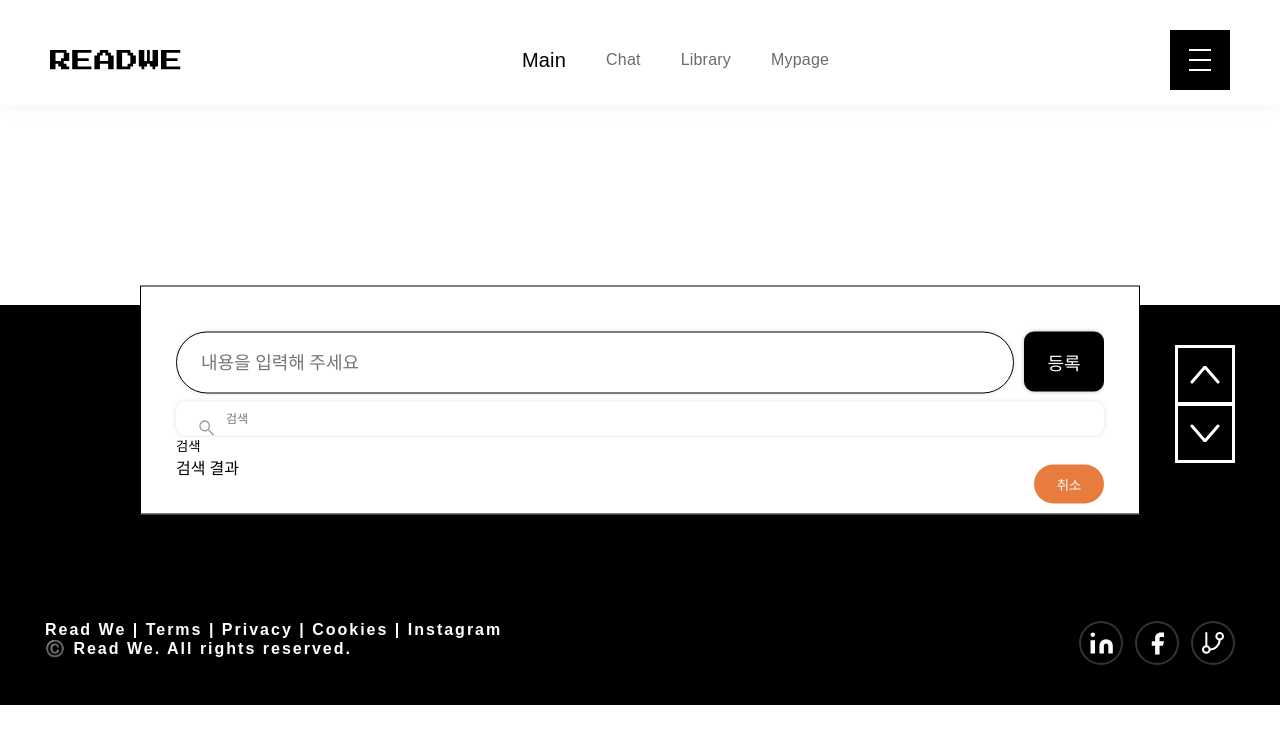
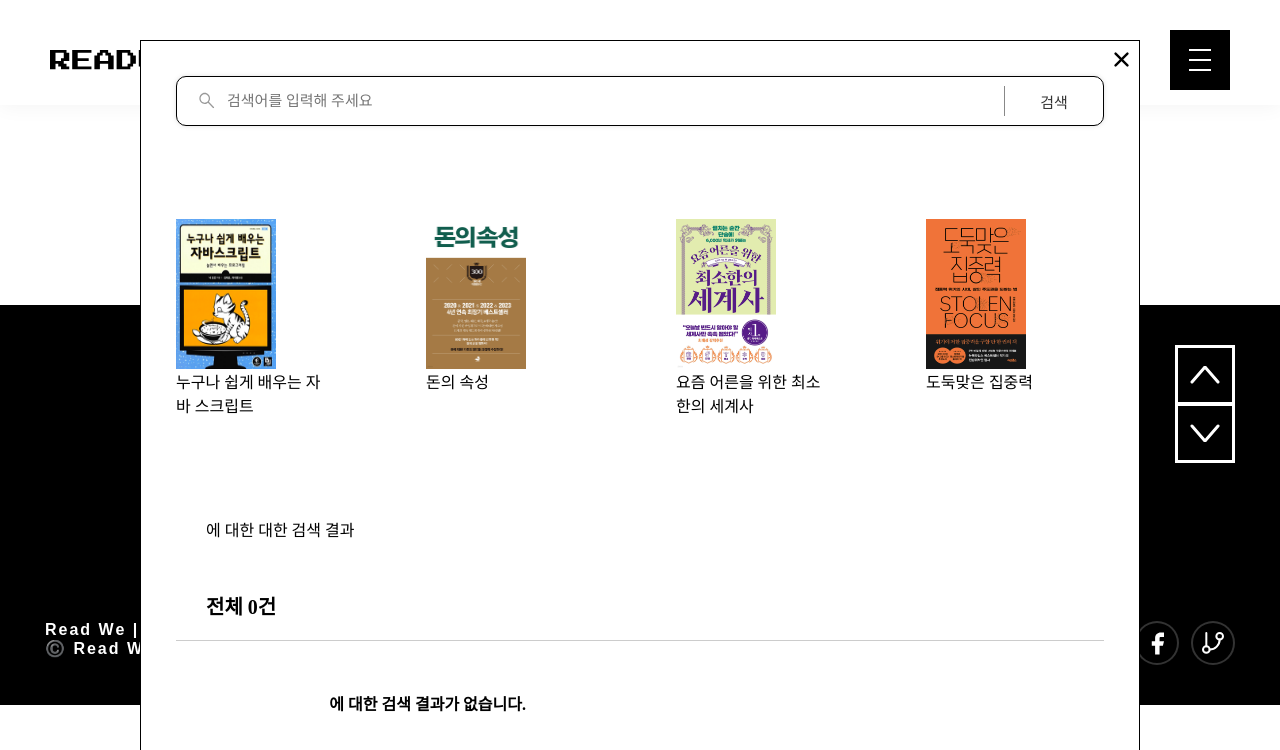
Before and after one commit to FRONTENDSCHOOL7/final-13-read-we, a React (Create React App) app: page /search in a window 1280 px wide. Shown: the top 750 px of the page. Built offline with nearby package versions, Linux system fonts and the light colour scheme; a web font is replaced by a local one.

Commit message:
Feat,Docs-Re: 책검색 기능, 검색결과 case기능 추가

```diff
--- a/src/pages/main/SearchModal.jsx
+++ b/src/pages/main/SearchModal.jsx
@@ -1,27 +1,48 @@
 import React, { useState, useEffect } from 'react';
 import styles from './css/SearchModal.module.css';
 import axios from 'axios';
-import { IconIpt, BtnIpt } from '../../components/input/IptStyleEtc';
+import { IconIpt } from '../../components/input/IptStyleEtc';
 import { BasicIpt } from '../../components/input/IptStyle';
 import { BasicBtn } from '../../components/button/BtnStyle';
+import { SearchIpt } from '../../components/input/IptStyleEtc';
 
 const SearchModal = ({ hideModal }) => {
   const [searchBook, setSearchBook] = useState([]); // 책검색 결과
   const [bookName, setBookName] = useState(null); // 책제목
+  const [searchResult, setSearchResult] = useState(true); // 검색결과 상태
 
+  // 팝업 열렸을 경우 body스크롤 방지
   useEffect(() => {
-    console.log(searchBook);
-  }, [searchBook]);
+    document.body.style.cssText = `
+          position: fixed;
+          top: -${window.scrollY}px;
+          overflow-y: scroll;
+          width: 100%;`;
+    return () => {
+      const scrollY = document.body.style.top;
+      document.body.style.cssText = '';
+      window.scrollTo(0, parseInt(scrollY || '0', 10) * -1);
+    };
+  }, []);
 
   // 알라딘 책검색
-  const fetchBook = async () => {
+  const fetchBook = async (e) => {
+    e.preventDefault();
+    //검색어가 비어있을 경우
+    if (bookName === null || bookName === '') {
+      alert('검색어를 입력해주세요.');
+      return;
+    }
+
+    console.log('검색버튼누름');
     const proxyUrl = 'https://cors-anywhere.herokuapp.com/';
-    const aladinUrl = `http://www.aladin.co.kr/ttb/api/ItemSearch.aspx?ttbkey=ttb22pqpq1534001&Query=${bookName}&QueryType=Title&MaxResults=5&start=1&SearchTarget=Book&output=JS&Version=20131101`;
+    const aladinUrl = `http://www.aladin.co.kr/ttb/api/ItemSearch.aspx?ttbkey=ttb22pqpq1534001&Query=${bookName}&QueryType=Title&MaxResults=50&start=1&SearchTarget=Book&Book&Cover=Big&output=JS&Version=20131101`;
 
     try {
       const response = await axios.get(proxyUrl + aladinUrl);
       if (response.status === 200) {
         setSearchBook(response.data.item); // API 호출 결과를 searchBook state에 저장
+        setSearchResult(bookName);
       } else {
         console.log('Error: ', response.status);
       }
@@ -31,14 +52,33 @@ const SearchModal = ({ hideModal }) => {
   };
 
   const DisplayBooks = () => {
+    // 따로 컴포넌트 처리하기.
     return searchBook.map((book, index) => {
       return (
-        <div key={index}>
-          <h3>{book.title}</h3>
-          <p>{book.author}</p>
-          <img src={book.cover} alt={book.title} />
-          <p>{book.description}</p>
-          <a href={book.link}>자세히 보기</a>
+        // eslint-disable-next-line react/jsx-key
+        <div className="modal-content row-2">
+          <div className="row-2">
+            <div className="book-info-obj">
+              <img alt="책 이미지" src={book.cover} />
+            </div>
+            <div className="book-info-text">
+              <div className={styles.disbooks_flexwrap}>
+                <strong className="book-public">
+                  <span>출판사 |</span> {book.publisher}
+                </strong>
+                <a className={styles.disbooks_link} href={book.link}>
+                  구매하기(알라딘) &gt;
+                </a>
+              </div>
+              <h3 className="book-title">{book.title}</h3>
+              <div>
+                <span className="tag orange">지은이</span>
+                <strong className="book-author">{book.author}</strong>
+              </div>
+              <p className="book-content ellipsis">{book.description}</p>
+            </div>
+            <p className="end-point" />
+          </div>
         </div>
       );
     });
@@ -46,33 +86,27 @@ const SearchModal = ({ hideModal }) => {
 
   return (
     <div className={styles.pageWrap}>
+      <button className={styles.closeBtn} onClick={hideModal}>
+        <i className="icon icon-xbtn" />
+      </button>
       <div className={styles.contentArea}>
-        <BtnIpt>
-          <BasicIpt placeholder="내용을 입력해 주세요" />
-          <BasicBtn>등록</BasicBtn>
-        </BtnIpt>
+        <SearchIpt>
           <IconIpt>
             <BasicIpt
               sm="true"
-            placeholder="검색"
+              placeholder="검색어를 입력해 주세요"
               type="text"
               value={bookName}
               onChange={(e) => setBookName(e.target.value)}
             />
             <i class="icon icon-search" />
-          <button
-            onClick={bookName !== null && bookName !== '' ? fetchBook : null}
-          >
-            검색
-          </button>
           </IconIpt>
-        {searchBook === undefined ? (
+          <BasicBtn onClick={fetchBook}>검색</BasicBtn>
+        </SearchIpt>
+
+        {searchBook.length === 0 ? (
           <>
-            <div className={styles.header}>
-              <button className={styles['more-show']} onClick={hideModal}>
-                취소
-              </button>
-            </div>
+            <div className={styles.header} />
             <div className={styles['example-books']}>
               <div>
                 <img
@@ -105,7 +139,7 @@ const SearchModal = ({ hideModal }) => {
             </div>
             <div className={styles['search-result']}>
               <h3 className={styles['show-result']}>
-                <span className={styles.emphasis}>'멋사 프론트엔드'</span>에
+                <span className={styles.emphasis}>{searchResult}</span>에 대한
                 대한 검색 결과
               </h3>
               <div className={styles.zero}>
@@ -113,7 +147,7 @@ const SearchModal = ({ hideModal }) => {
               </div>
               <div className={styles['center-container']}>
                 <p className={styles['no-result']}>
-                  '멋사 프론트엔드'에 대한 검색 결과가 없습니다.
+                  {searchResult}에 대한 검색 결과가 없습니다.
                 </p>
                 <div className={styles.check}>
                   <p>
@@ -125,13 +159,14 @@ const SearchModal = ({ hideModal }) => {
                 </div>
               </div>
             </div>
-          </> // 검색 결과가 있을 때 보여줄 요소들
+          </>
         ) : (
-          <div>
-            <button className={styles['more-show']} onClick={hideModal}>
-              취소
-            </button>
-            <h3>검색 결과</h3>
+          // 검색 결과가 있을 때 보여줄 요소들
+          <div className={styles.disbooks_list}>
+            <h3 className={styles['show-result']}>
+              <span className={styles.emphasis}>{searchResult}</span>에 대한
+              대한 검색 결과
+            </h3>
             <DisplayBooks />
           </div>
         )}
```
Lines whose indentation alone changed are shown as unchanged.
